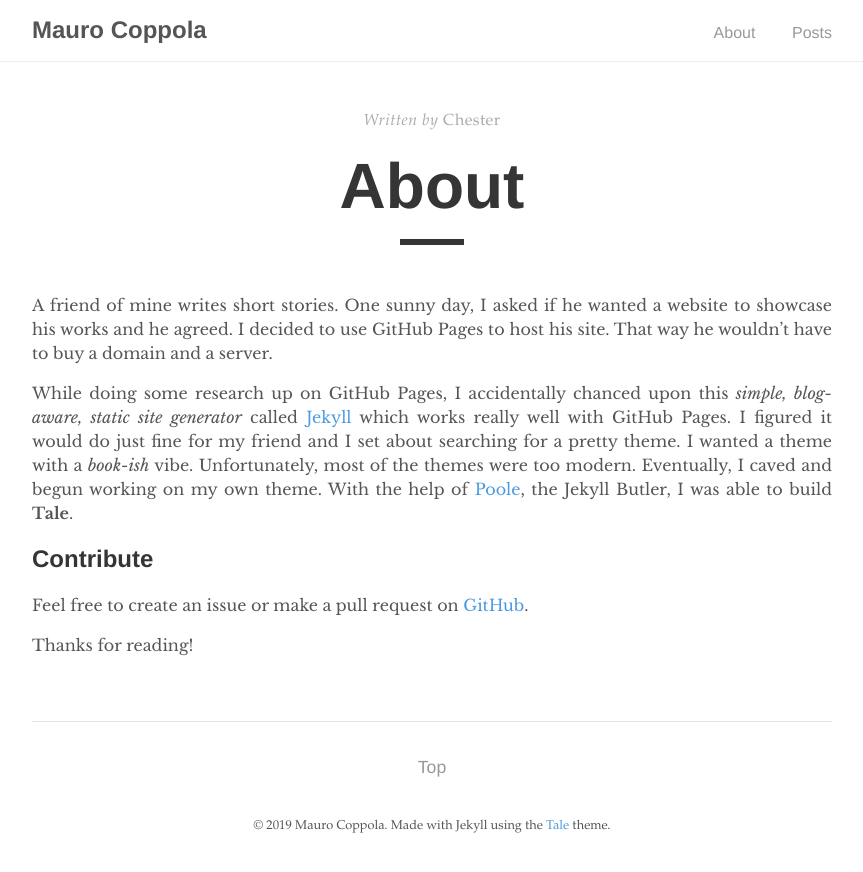
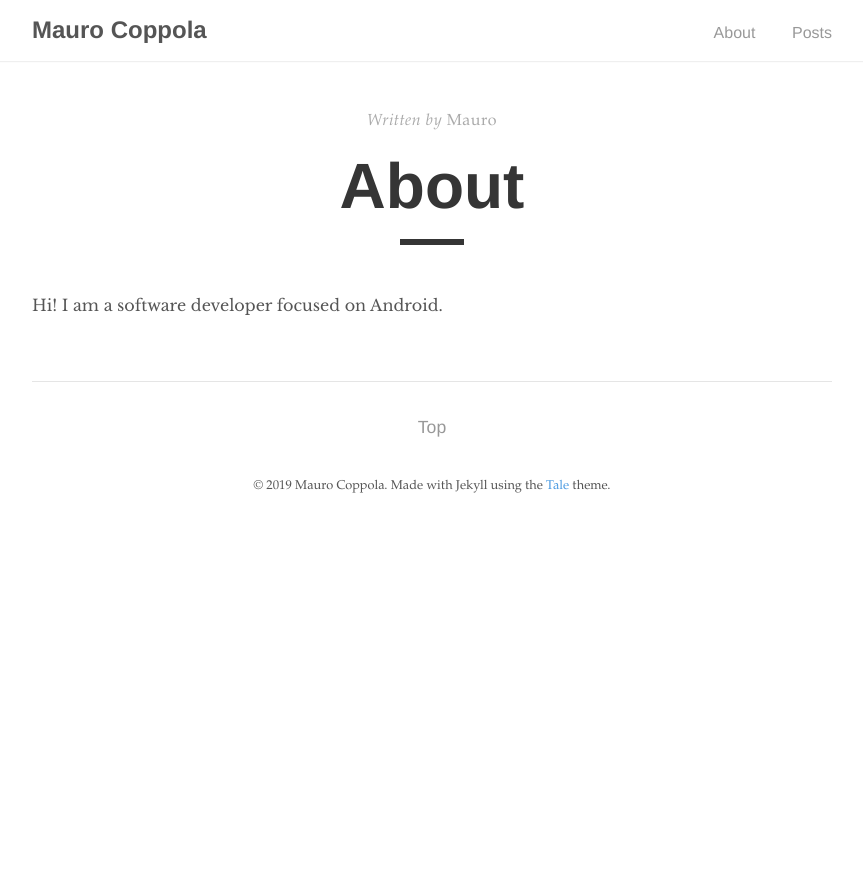
Before and after one commit to MauroCoppola/maurocoppola.github.io, a Jekyll site: the page built from _pages/about.md, in a window 1280 px wide. Shown: the top 872 px of the page, without its empty margins (208-1071 px from the left). Built offline with Jekyll 4.4.1, drawn with Linux system fonts in a browser that asks for light colours.

Commit message:
Update About page with temporary content

```diff
--- a/_pages/about.md
+++ b/_pages/about.md
@@ -1,15 +1,8 @@
 ---
 layout: post
 title: "About"
-author: "Chester"
+author: "Mauro"
 permalink: /about/
 ---
 
-A friend of mine writes short stories. One sunny day, I asked if he wanted a website to showcase his works and he agreed. I decided to use GitHub Pages to host his site. That way he wouldn't have to buy a domain and a server.
-
-While doing some research up on GitHub Pages, I accidentally chanced upon this _simple, blog-aware, static site generator_ called [Jekyll](https://jekyllrb.com/) which works really well with GitHub Pages. I figured it would do just fine for my friend and I set about searching for a pretty theme. I wanted a theme with a _book-ish_ vibe. Unfortunately, most of the themes were too modern. Eventually, I caved and begun working on my own theme. With the help of [Poole](https://github.com/poole/poole), the Jekyll Butler, I was able to build **Tale**.
-
-## Contribute
-Feel free to create an issue or make a pull request on [GitHub](https://github.com/chesterhow/tale).
-
-Thanks for reading!
+Hi! I am a software developer focused on Android.
```
